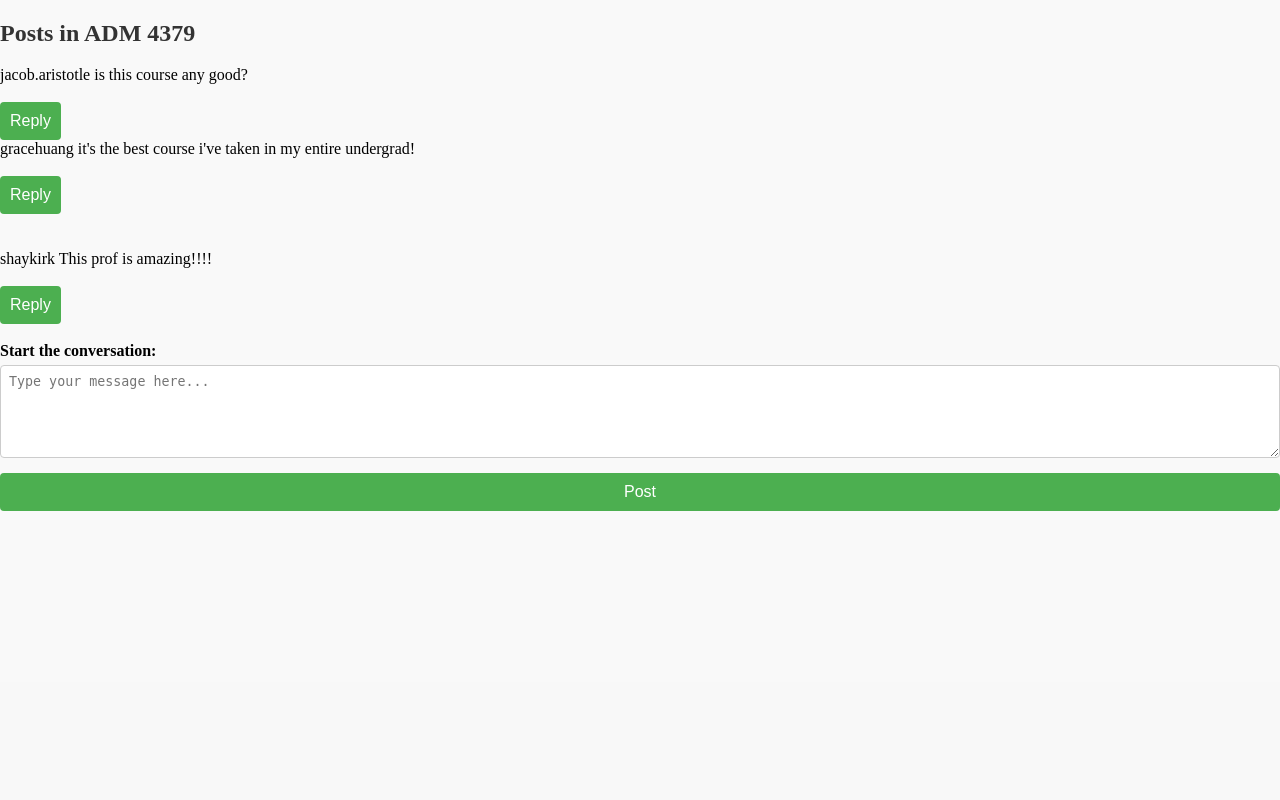
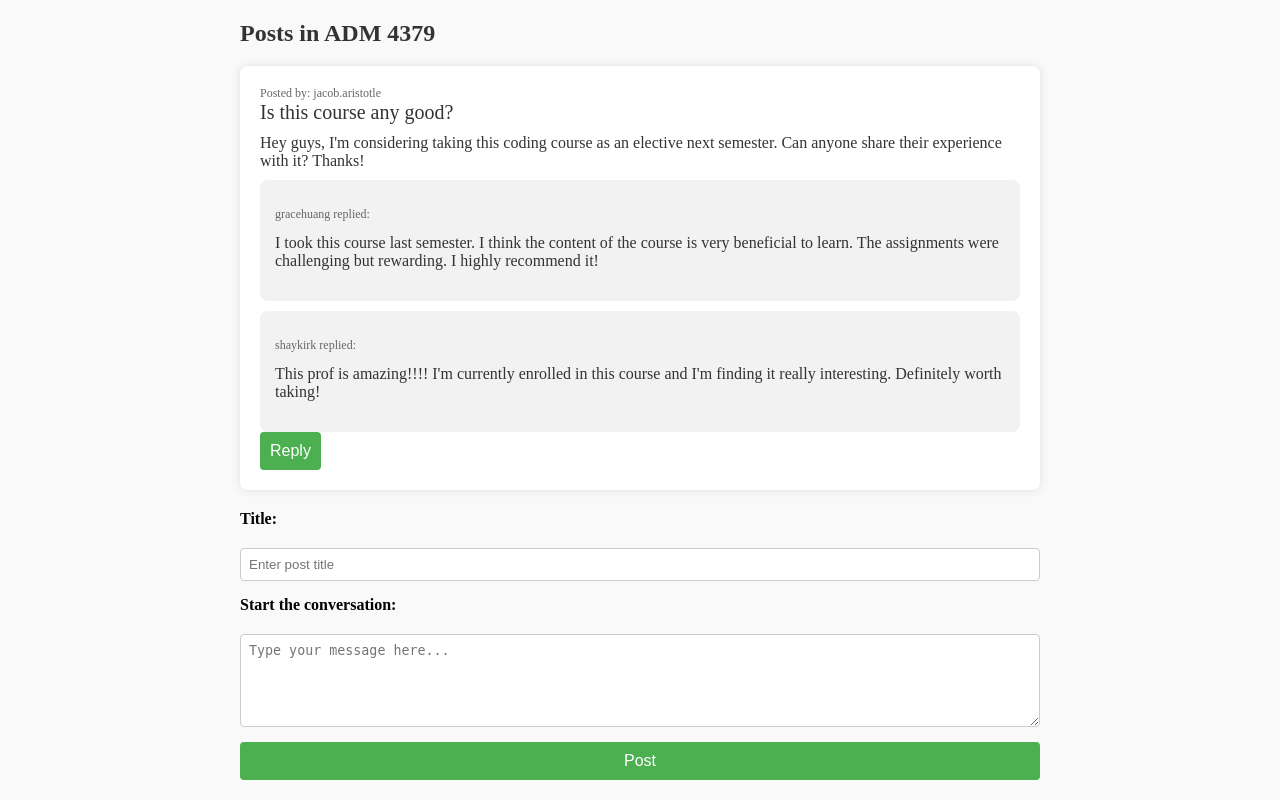
Before and after one commit to gracehuuang/ADM4379-Project, a PHP site: the page made by ADM4379 PROJECT1/General Forum.php in a window 1280 px wide. Shown: the part 118-918 px from the top of the page. Before the commit the page ends 629 px from the top, so only its background shows below. Run offline with PHP 8.4, Linux system fonts and the light colour scheme.

Commit message:
Update General Forum.php

```diff
--- a/ADM4379 PROJECT1/General Forum.php
+++ b/ADM4379 PROJECT1/General Forum.php
@@ -1,7 +1,4 @@
 <!DOCTYPE html>
-
-
-
 <html lang="en">
 
 <head>
@@ -41,35 +38,44 @@
             </nav>
     </header>
 
-    <section id="forum-content">
+    <section class="container">
         <h2>Posts in ADM 4379</h2>
         <br>
-        <forum-user>jacob.aristotle</forum-user>
-        <post-content>is this course any good?</post-content>
-        <br><br>
-        <button id="message">Reply</button>
-        <br>
-        <forum-reply>gracehuang</forum-reply>
-        <reply-content>it's the best course i've taken in my entire undergrad!</reply-content>
-        <br><br>
-        <button id="message">Reply</button>
-        <br><br><br>
-        <forum-user>shaykirk</forum-user>
-        <post-content>This prof is amazing!!!!</post-content>
-        <br><br>
-        <button id="message">Reply</button>
-        <br><br>
+        <div class="post-box">
+            <div class="post-user">Posted by: jacob.aristotle</div>
+            <div class="post-title">Is this course any good?</div>
+            <div class="post-content">Hey guys, I'm considering taking this coding course as an elective next semester. Can anyone share their experience with it? Thanks!
+            </div>
+            <div class="reply-box">
+                <p class="reply-user">gracehuang replied:</p>
+                <p class="reply-content">I took this course last semester. I think the content of the course is very beneficial to learn. The assignments were challenging but rewarding. I highly recommend it! </p>
+            </div>
+            <div class="reply-box">
+                <p class="reply-user">shaykirk replied:</p>
+                <p class="reply-content">This prof is amazing!!!! I'm currently enrolled in this course and I'm finding it really interesting. Definitely worth taking!</p>
+            </div>
+            <button class="reply-button">Reply</button>
+            <form class="comment-form" style="display: none;">
+                <textarea name="comment" placeholder="Type your comment here..."></textarea>
+                <button type="submit">Post</button>
+        </form>
+        </div>
 
-        <label for="postform">Start the conversation:</label>
-        <form id="postForm">
+
+        <form id="postForm" class="post-form">
+            <label for="postTitle">Title:</label>
+            <input type="text" id="postTitle" name="postTitle" placeholder="Enter post title">
+            <label for="message">Start the conversation:</label>
             <textarea name="message" id="message" cols="30" rows="5" placeholder="Type your message here..."></textarea>
             <button type="submit">Post</button>
+        </form>
+
     </form>
     </section>
 
     <script type="text/javascript">
+    // Function to get the current semester
     function getSemester() {
-
         var today = new Date();
         var year = today.getFullYear();
         var month = today.getMonth() + 1;
@@ -87,7 +93,84 @@
     }
 
     window.onload = getSemester;
+
+    // Add click event listener to each reply button
+    const replyButtons = document.querySelectorAll('.reply-button');
+    replyButtons.forEach(button => {
+        button.addEventListener('click', function() {
+            // Get the comment form associated with this button
+            const commentForm = this.nextElementSibling;
+            // Toggle the visibility of the comment form
+            commentForm.style.display = commentForm.style.display === 'none' ? 'block' : 'none';
+        });
+    });
+
+    // Add event listener for form submission
+    const commentForms = document.querySelectorAll('.comment-form');
+    commentForms.forEach(form => {
+        form.addEventListener('submit', function(event) {
+            event.preventDefault(); // Prevent default form submission
+
+            // Get the textarea value
+            const commentInput = form.querySelector('textarea[name="comment"]');
+            const commentText = commentInput.value;
+
+            // Create new elements for the comment
+            const replyBox = form.previousElementSibling;
+            const newComment = document.createElement('div');
+            newComment.classList.add('reply-box');
+            newComment.innerHTML = `
+                <p class="reply-user">You replied:</p>
+                <p class="reply-content">${commentText}</p>
+            `;
+
+            // Insert the new comment before the reply button
+            replyBox.parentNode.insertBefore(newComment, replyBox);
+
+            // Reset the form
+            commentInput.value = '';
+            form.style.display = 'none';
+        });
+    });
+
+    // Add event listener for posting a new conversation
+    const postForm = document.getElementById('postForm');
+    postForm.addEventListener('submit', function(event) {
+        event.preventDefault(); // Prevent default form submission
+
+        // Get the input values
+        const postTitleInput = postForm.querySelector('input[name="postTitle"]');
+        const postTitle = postTitleInput.value;
+        const postMessageInput = postForm.querySelector('textarea[name="message"]');
+        const postMessage = postMessageInput.value;
+
+        // Create new post elements
+        const postBox = document.createElement('div');
+        postBox.classList.add('post-box');
+        postBox.innerHTML = `
+            <div class="post-user">Posted by: ${username}</div>
+            <div class="post-title">${postTitle}</div>
+            <div class="post-content">${postMessage}</div>
+            <div class="reply-box">
+                <button class="reply-button">Reply</button>
+                <form class="comment-form" style="display: none;">
+                    <textarea name="comment" placeholder="Type your comment here..."></textarea>
+                    <button type="submit">Post</button>
+                </form>
+            </div>
+        `;
+
+        // Insert the new post at the top of the section
+        const postsSection = document.querySelector('.container');
+        postsSection.insertBefore(postBox, postsSection.firstChild);
+
+        // Reset the form
+        postTitleInput.value = '';
+        postMessageInput.value = '';
+    });
 </script>
+
+
 
 </body>
 </html>
```
Lines whose indentation alone changed are shown as unchanged.
